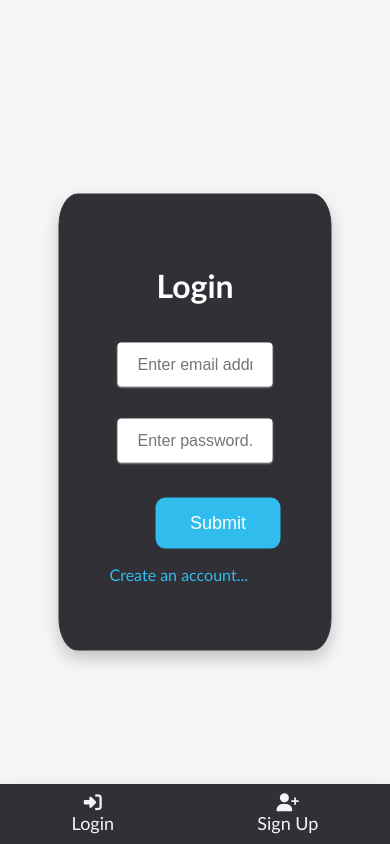
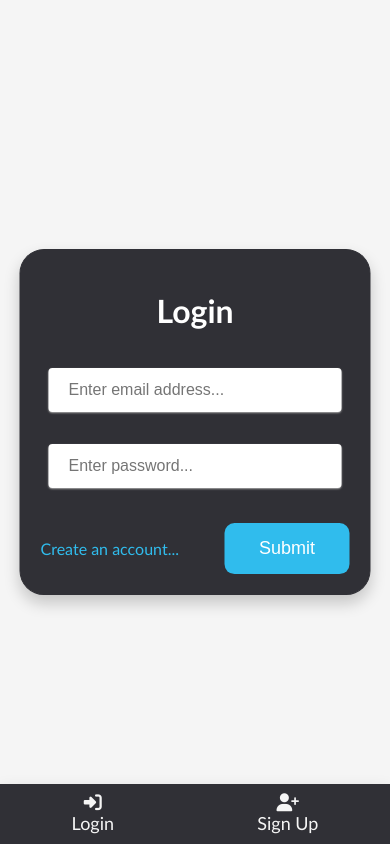
Before and after one commit to sudoaptwhyupdate/KitchenDatabseWebsite, a Flask app: page /login in a window 390 px wide. Run offline with Flask 2, Linux system fonts and the light colour scheme; some libraries are stand-ins or nearby versions.

Commit message:
fixed login page

```diff
--- a/website/static/styles/style.css
+++ b/website/static/styles/style.css
@@ -240,7 +240,7 @@ button.close {
 
 /* Mobile CSS */
 
-@media (max-width: 640px) {
+@media (max-width: 900px) {
 
   nav.desktop {
     display: none;
@@ -296,7 +296,8 @@ button.close {
   }
 
   .form-container {
-    width: 70%;
+    width: 90%;
+    padding: 20px;
   }
 
   .form-group {
```
